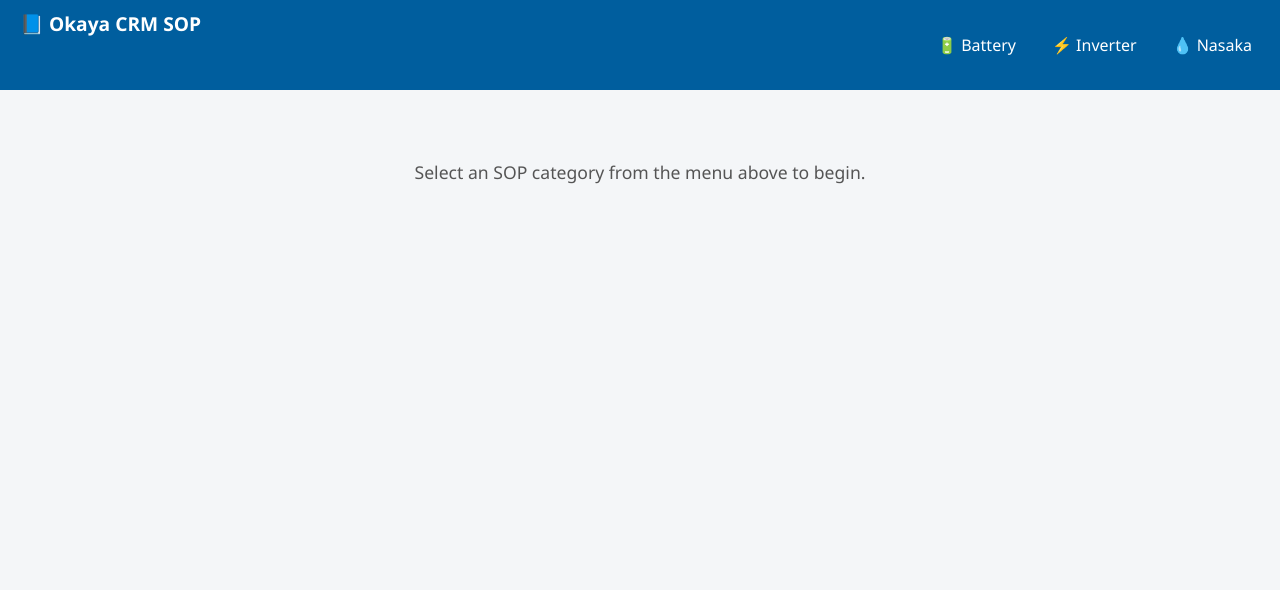
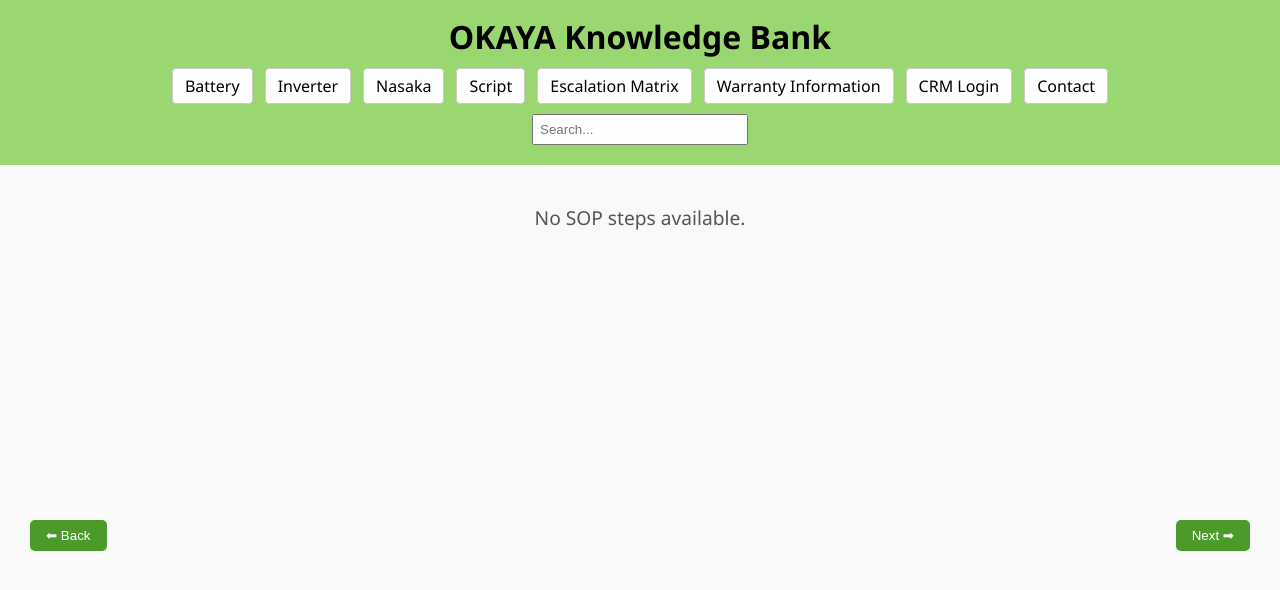
Before and after one commit to AjayShaw1/OKAYAB-KB, a plain HTML site: page index.html in a window 1280 px wide. Drawn offline with Linux system fonts and the light colour scheme.

Commit message:
Add files via upload

```diff
--- a/index.html
+++ b/index.html
@@ -1,42 +1,35 @@
 <!DOCTYPE html>
 <html lang="en">
 <head>
-  <meta charset="UTF-8">
-  <title>Okaya CRM SOP</title>
-  <meta name="viewport" content="width=device-width, initial-scale=1.0">
-  <link href="style.css" rel="stylesheet">
+  <meta charset="UTF-8" />
+  <meta name="viewport" content="width=device-width, initial-scale=1.0"/>
+  <title>Okaya Knowledge Bank</title>
+  <link rel="stylesheet" href="style.css"/>
   <script defer src="script.js"></script>
 </head>
 <body>
-  <nav class="navbar">
-    <div class="logo">📘 Okaya CRM SOP</div>
-    <ul class="nav-links">
-      <li class="dropdown">
-        <a href="#">🔋 Battery</a>
-        <ul class="dropdown-menu">
-          <li><a href="#" onclick="loadCategory('Battery-Complaint')">Complaint Handling</a></li>
-          <li><a href="#" onclick="loadCategory('Battery-Replacement')">Replacement Process</a></li>
-        </ul>
-      </li>
-      <li class="dropdown">
-        <a href="#">⚡ Inverter</a>
-        <ul class="dropdown-menu">
-          <li><a href="#" onclick="loadCategory('Inverter-Login')">Login</a></li>
-          <li><a href="#" onclick="loadCategory('Inverter-Issues')">Issue Types</a></li>
-        </ul>
-      </li>
-      <li class="dropdown">
-        <a href="#">💧 Nasaka</a>
-        <ul class="dropdown-menu">
-          <li><a href="#" onclick="loadCategory('Nasaka-Install')">RO Installation</a></li>
-          <li><a href="#" onclick="loadCategory('Nasaka-Escalation')">Escalation</a></li>
-        </ul>
-      </li>
-    </ul>
-  </nav>
+  <header class="header">
+    <h1>OKAYA Knowledge Bank</h1>
+    <nav class="nav">
+      <a href="#" onclick="loadCategory('Battery')">Battery</a>
+      <a href="#" onclick="loadCategory('Inverter')">Inverter</a>
+      <a href="#" onclick="loadCategory('Nasaka')">Nasaka</a>
+      <a href="#" onclick="loadCategory('Script')">Script</a>
+      <a href="#" onclick="loadCategory('Escalation')">Escalation Matrix</a>
+      <a href="#" onclick="loadCategory('Warranty')">Warranty Information</a>
+      <a href="#" onclick="loadCategory('CRM')">CRM Login</a>
+      <a href="#" onclick="loadCategory('Contact')">Contact</a>
+    </nav>
+    <input type="text" id="searchInput" placeholder="Search...">
+  </header>
 
-  <main id="stepsContainer">
-    <div class="default-message">Select an SOP category from the menu above to begin.</div>
+  <main id="contentArea">
+    <p class="default-msg">Please select a topic from the menu above.</p>
   </main>
+
+  <footer>
+    <button id="prevBtn">⬅ Back</button>
+    <button id="nextBtn">Next ➡</button>
+  </footer>
 </body>
 </html>
--- a/script.js
+++ b/script.js
@@ -1,7 +1,83 @@
-const stepsData = {
-  "Battery-Complaint": [
-    {
-      title: "Battery Complaint Login",
-      content: "<ul><li>Step 1</li><li>Step 2</li></ul>"
-    }
+
+const steps = {
+  Battery: [
+    { title: "Battery Complaint", content: "Login to CRM and go to Battery tab to register complaint." },
+    { title: "Battery Replacement", content: "Check for bulge/damage. Get HO approval if under warranty." }
   ],
+  Inverter: [
+    { title: "Inverter Login", content: "Use your ID/password at https://okayacarecrm.com" },
+    { title: "Assign Call", content: "Assign to Okaya or Microtek FSE based on brand." }
+  ],
+  Nasaka: [
+    { title: "RO Installation", content: "Confirm address, schedule visit, collect details." }
+  ],
+  Script: [
+    { title: "Call Opening", content: "Namaskar! My name is ___, how may I help you?" }
+  ],
+  Escalation: [
+    { title: "Escalation Matrix", content: "1st - Engineer, 2nd - BSI, 3rd - RM, 4th - TT" }
+  ],
+  Warranty: [
+    { title: "Check Warranty", content: "Use CRM → Job Search → Enter Serial → View status" }
+  ],
+  CRM: [
+    { title: "CRM Login", content: "Visit https://okayacarecrm.com and enter your credentials." }
+  ],
+  Contact: [
+    { title: "Support Info", content: "Email: care@okaya.in | Phone: +91 9818 909090" }
+  ]
+};
+
+let currentSteps = [];
+let currentIndex = 0;
+
+const contentArea = document.getElementById('contentArea');
+const searchInput = document.getElementById('searchInput');
+const prevBtn = document.getElementById('prevBtn');
+const nextBtn = document.getElementById('nextBtn');
+
+function renderStep() {
+  if (!currentSteps.length) {
+    contentArea.innerHTML = '<p class="default-msg">No SOP steps available.</p>';
+    return;
+  }
+  const step = currentSteps[currentIndex];
+  contentArea.innerHTML = `
+    <div class="step-card">
+      <h2>${step.title}</h2>
+      <p>${step.content}</p>
+    </div>
+  `;
+}
+
+function loadCategory(category) {
+  currentSteps = steps[category] || [];
+  currentIndex = 0;
+  renderStep();
+}
+
+searchInput.addEventListener('input', () => {
+  const q = searchInput.value.toLowerCase();
+  const filtered = currentSteps.filter(s => s.title.toLowerCase().includes(q));
+  if (filtered.length) {
+    currentSteps = filtered;
+    currentIndex = 0;
+    renderStep();
+  }
+});
+
+prevBtn.addEventListener('click', () => {
+  if (currentIndex > 0) {
+    currentIndex--;
+    renderStep();
+  }
+});
+
+nextBtn.addEventListener('click', () => {
+  if (currentIndex < currentSteps.length - 1) {
+    currentIndex++;
+    renderStep();
+  }
+});
+
+renderStep();
--- a/style.css
+++ b/style.css
@@ -2,66 +2,66 @@
 body {
   margin: 0;
   font-family: 'Segoe UI', sans-serif;
-  background: #f4f6f8;
+  background-color: #f9f9f9;
 }
-.navbar {
+.header {
+  background-color: #9bd770;
+  padding: 10px;
+  text-align: center;
+}
+.header h1 {
+  margin: 5px;
+}
+.nav {
   display: flex;
-  justify-content: space-between;
-  background-color: #005e9e;
-  padding: 10px 20px;
-  color: white;
+  justify-content: center;
+  flex-wrap: wrap;
+  gap: 12px;
+  margin-top: 10px;
 }
-.logo {
-  font-size: 1.2rem;
-  font-weight: bold;
+.nav a {
+  text-decoration: none;
+  padding: 6px 12px;
+  background: white;
+  border: 1px solid #ccc;
+  border-radius: 4px;
+  color: black;
 }
-.nav-links {
-  list-style: none;
-  display: flex;
-  gap: 20px;
+.nav a:hover {
+  background-color: #dff0c1;
 }
-.nav-links li {
-  position: relative;
-}
-.nav-links a {
-  color: white;
-  text-decoration: none;
-  padding: 8px;
-  display: inline-block;
-}
-.dropdown-menu {
-  display: none;
-  position: absolute;
-  background-color: white;
-  top: 35px;
-  left: 0;
-  list-style: none;
-  padding: 0;
-  border: 1px solid #ddd;
-  min-width: 180px;
-  z-index: 999;
-}
-.dropdown-menu li a {
-  color: #333;
-  padding: 10px;
+#searchInput {
+  margin: 10px auto;
   display: block;
-}
-.dropdown:hover .dropdown-menu {
-  display: block;
+  padding: 6px;
+  width: 200px;
 }
 main {
   padding: 20px;
+  min-height: 300px;
 }
 .step-card {
   background: white;
-  padding: 20px;
+  padding: 15px;
+  border-radius: 8px;
   margin-bottom: 20px;
-  border-radius: 8px;
-  box-shadow: 0 2px 8px rgba(0,0,0,0.1);
+  box-shadow: 0 0 5px #ccc;
 }
-.default-message {
-  font-size: 1.1rem;
+footer {
+  display: flex;
+  justify-content: space-between;
+  padding: 15px 30px;
+}
+button {
+  padding: 8px 16px;
+  background-color: #4c9a2a;
+  color: white;
+  border: none;
+  border-radius: 5px;
+  cursor: pointer;
+}
+.default-msg {
   text-align: center;
-  margin-top: 50px;
+  font-size: 1.2rem;
   color: #555;
 }
```
Also changed, not shown: flowchart.html (added, +36 -0 lines).
